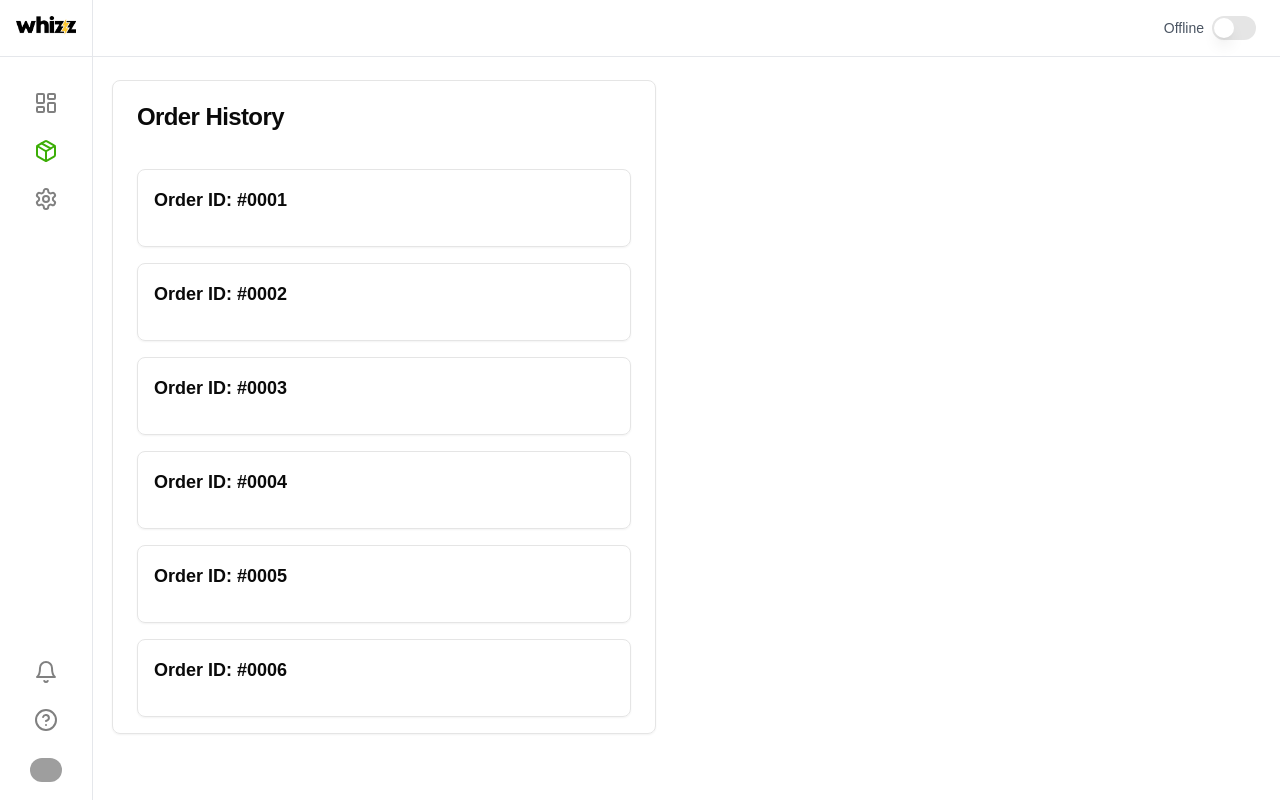
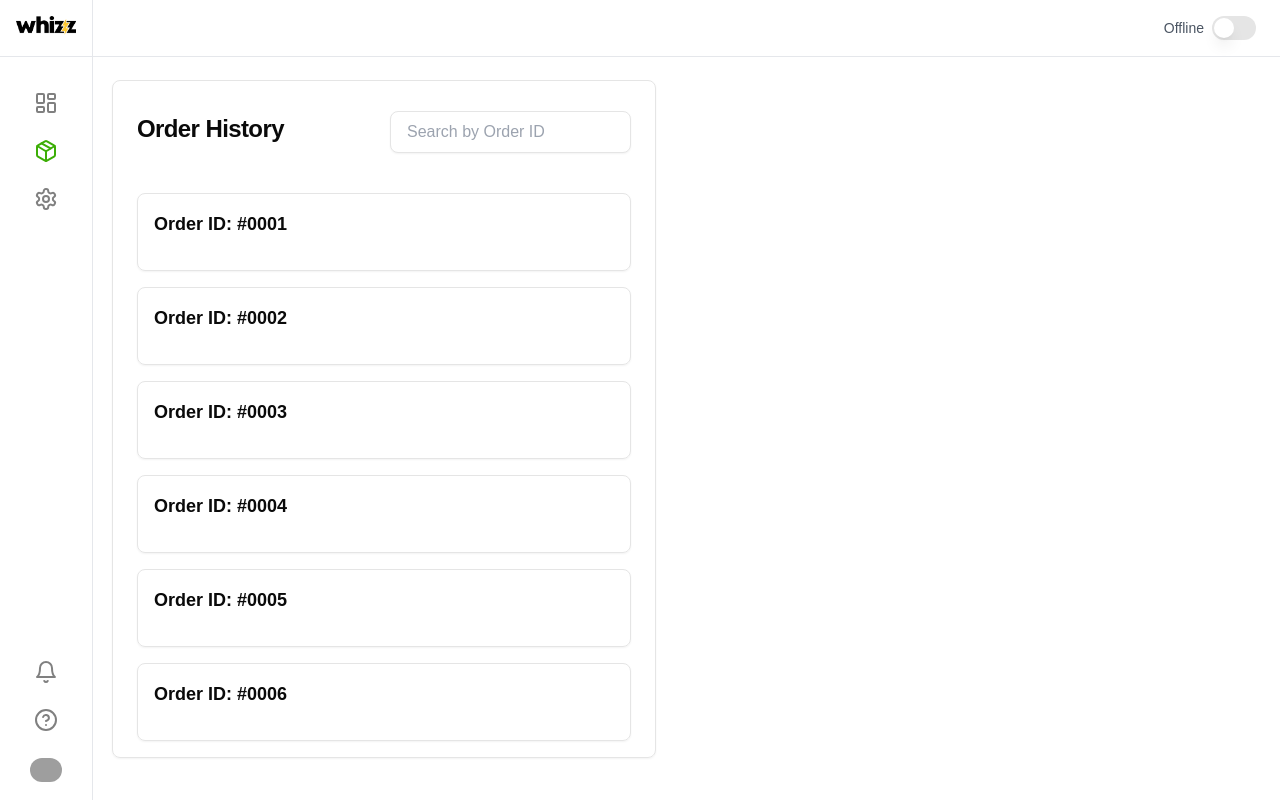
Before and after one commit to vedantbhamare-11/whizz-dashboard, a Next.js app: page /orders in a window 1280 px wide. Built offline with nearby package versions, Linux system fonts and the light colour scheme; grey boxes are pictures that could not be loaded.

Commit message:
added searchbar for order screen

```diff
--- a/src/components/orders/OrderHistorySection.tsx
+++ b/src/components/orders/OrderHistorySection.tsx
@@ -1,35 +1,50 @@
 import { useState } from "react";
 import { useSelector } from "react-redux";
 import { RootState } from "@/redux/store";
-import { Card, CardHeader, CardTitle, CardContent } from "@/components/ui/card"; // Import the Card component
-import OrderDetailModal from "./OrderDetailModal"; // Import the modal component
+import { Card, CardHeader, CardTitle, CardContent } from "@/components/ui/card";
+import OrderDetailModal from "./OrderDetailModal";
 import { Order } from "@/redux/orderHistorySlice";
 
 const OrderHistorySection = () => {
-  const orders = useSelector((state: RootState) => state.orderHistory); // Select order history from redux store
+  const orders = useSelector((state: RootState) => state.orderHistory);
   const [selectedOrder, setSelectedOrder] = useState<null | Order>(null); // Track selected order
+  const [searchQuery, setSearchQuery] = useState(""); // State for search query
 
   const handleOrderClick = (orderId: string) => {
-    const order = orders.find((order) => order.id === orderId); // Find the selected order by ID
+    const order = orders.find((order) => order.id === orderId);
     if (order) {
-      setSelectedOrder(order); // Set the clicked order as selected if found
+      setSelectedOrder(order);
     } else {
-      setSelectedOrder(null); // If no order is found, reset to null
+      setSelectedOrder(null);
     }
   };
 
+  // Filter orders based on the search query (by Order ID)
+  const filteredOrders = orders.filter((order) =>
+    order.id.toLowerCase().includes(searchQuery.toLowerCase()) // Case-insensitive search
+  );
+
   return (
-    <div className="flex flex-col h-full lg:border lg:rounded-lg lg:shadow-sm ">
-      <CardHeader className="lg:p-6 p-4">
+    <div className="flex flex-col h-full lg:border lg:rounded-lg lg:shadow-sm">
+      <CardHeader className="lg:p-6 p-4 flex flex-row justify-between items-center">
         <CardTitle>Order History</CardTitle>
+
+        {/* Search Bar */}
+        <input
+          type="text"
+          placeholder="Search by Order ID"
+          value={searchQuery}
+          onChange={(e) => setSearchQuery(e.target.value)}
+          className="border px-4 py-2 rounded-lg shadow-sm focus:outline-none focus:ring-2 focus:ring-blue-500"
+        />
       </CardHeader>
 
       <CardContent className="lg:px-6 p-4">
         <div className="space-y-4">
-          {orders.length === 0 ? (
-            <div>No orders in history</div>
+          {filteredOrders.length === 0 ? (
+            <div>No orders found</div>
           ) : (
-            orders.map((order) => (
+            filteredOrders.map((order) => (
               <div
                 key={order.id}
                 className="p-4 border rounded-lg cursor-pointer shadow-sm hover:shadow-md"
```
